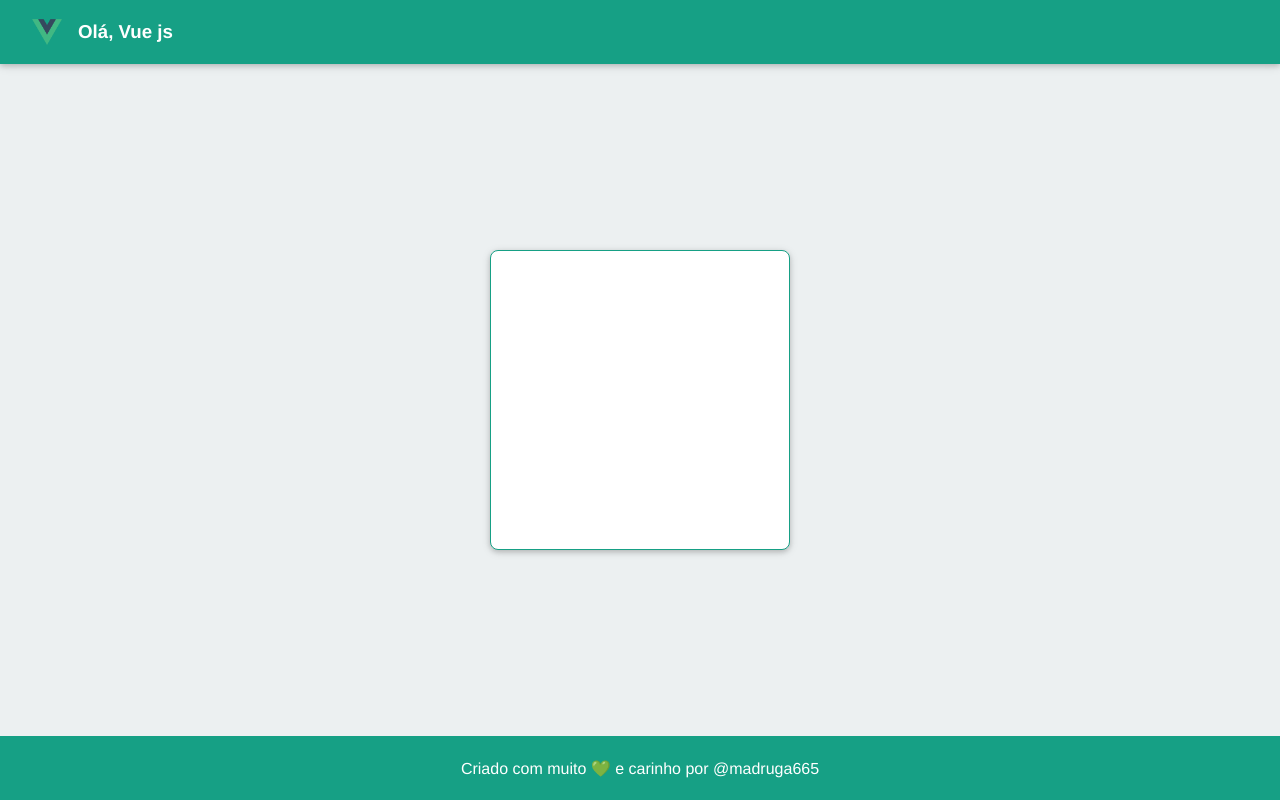
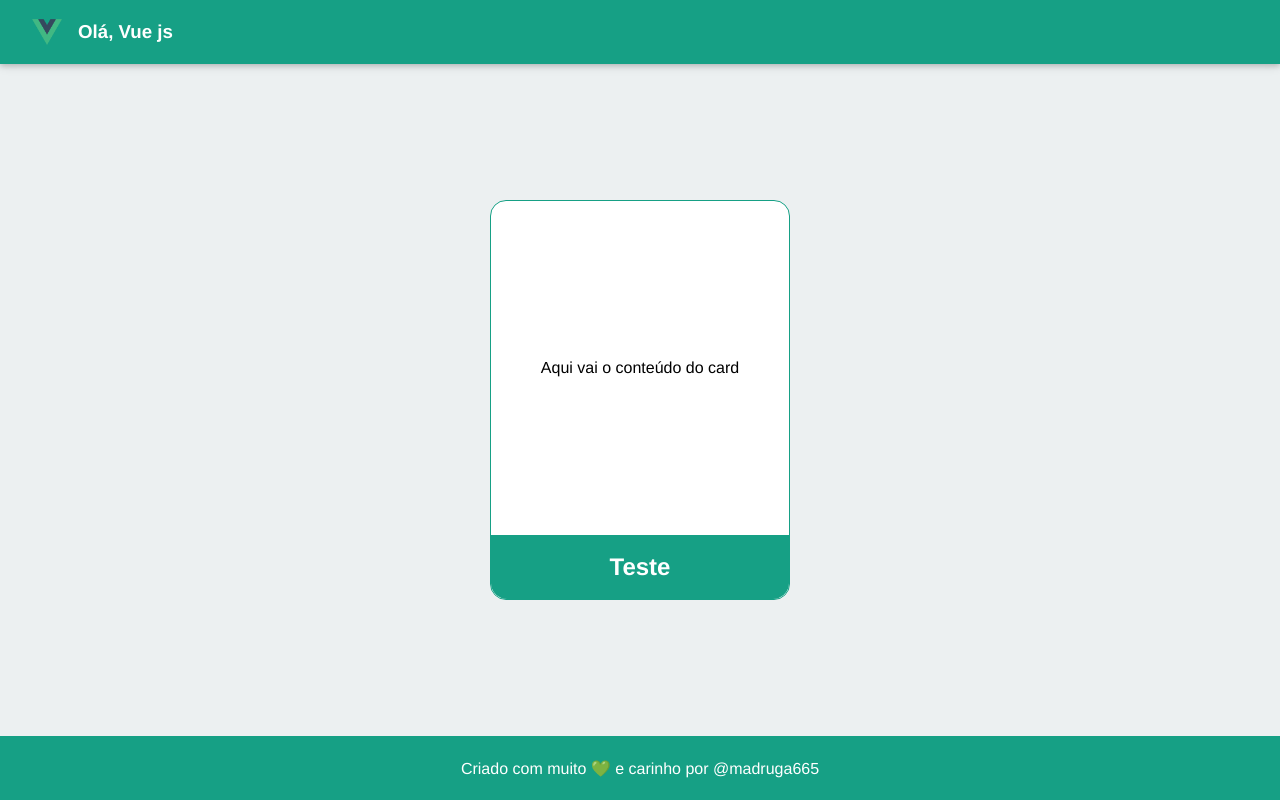
Before and after one commit to madruga665/hellow-world-vue, a Vue app: page / in a window 1280 px wide. Built offline with nearby package versions, Linux system fonts and the light colour scheme.

Commit message:
feature(Card): Add um footer para o titulo do card

```diff
--- a/src/components/Card.vue
+++ b/src/components/Card.vue
@@ -1,8 +1,11 @@
 <template>
   <div class="card">
-    <h1>{{ title }}</h1>
-    <slot> </slot>
-    <p>{{ content }}</p>
+    <div class="content-container">
+      <p>{{ content }}</p>
+    </div>
+    <footer class="title-container">
+      <h2>{{ title }}</h2>
+    </footer>
   </div>
 </template>
 
@@ -23,12 +26,36 @@ export default defineComponent({
   display: flex;
   flex-direction: column;
   align-items: center;
-  padding: 1rem;
   background-color: #fff;
-  border-radius: 0.5rem;
   border: 1px solid #16a085;
+  border-radius: 1rem;
+  position: relative;
   width: 300px;
-  height: 300px;
-  box-shadow: 0 2px 5px 0 rgba(0, 0, 0, 0.16), 0 2px 10px 0 rgba(0, 0, 0, 0.12);
+  height: 400px;
+  transition: 500ms;
+}
+.card:hover {
+  box-shadow: 0 0.5rem 1rem rgba(0, 0, 0, 0.2);
+  transform: scale(1.02);
+}
+.title-container {
+  display: flex;
+  align-items: center;
+  justify-content: center;
+  width: 100%;
+  height: 4rem;
+  background: #16a085;
+  border-radius: 0 0 1rem 1rem;
+  position: absolute;
+  bottom: 0;
+  color: #fff;
+}
+.content-container {
+  padding: 0.5rem;
+  width: 100%;
+  height: calc(100% - 4rem);
+  display: flex;
+  align-items: center;
+  justify-content: center;
 }
 </style>
--- a/src/views/HomeView.vue
+++ b/src/views/HomeView.vue
@@ -1,7 +1,7 @@
 <template>
   <main class="container">
     <HeaderComponent />
-    <Card />
+    <Card title="Teste" content="Aqui vai o conteúdo do card"/>
     <FooterComponent />
   </main>
 </template>
```
